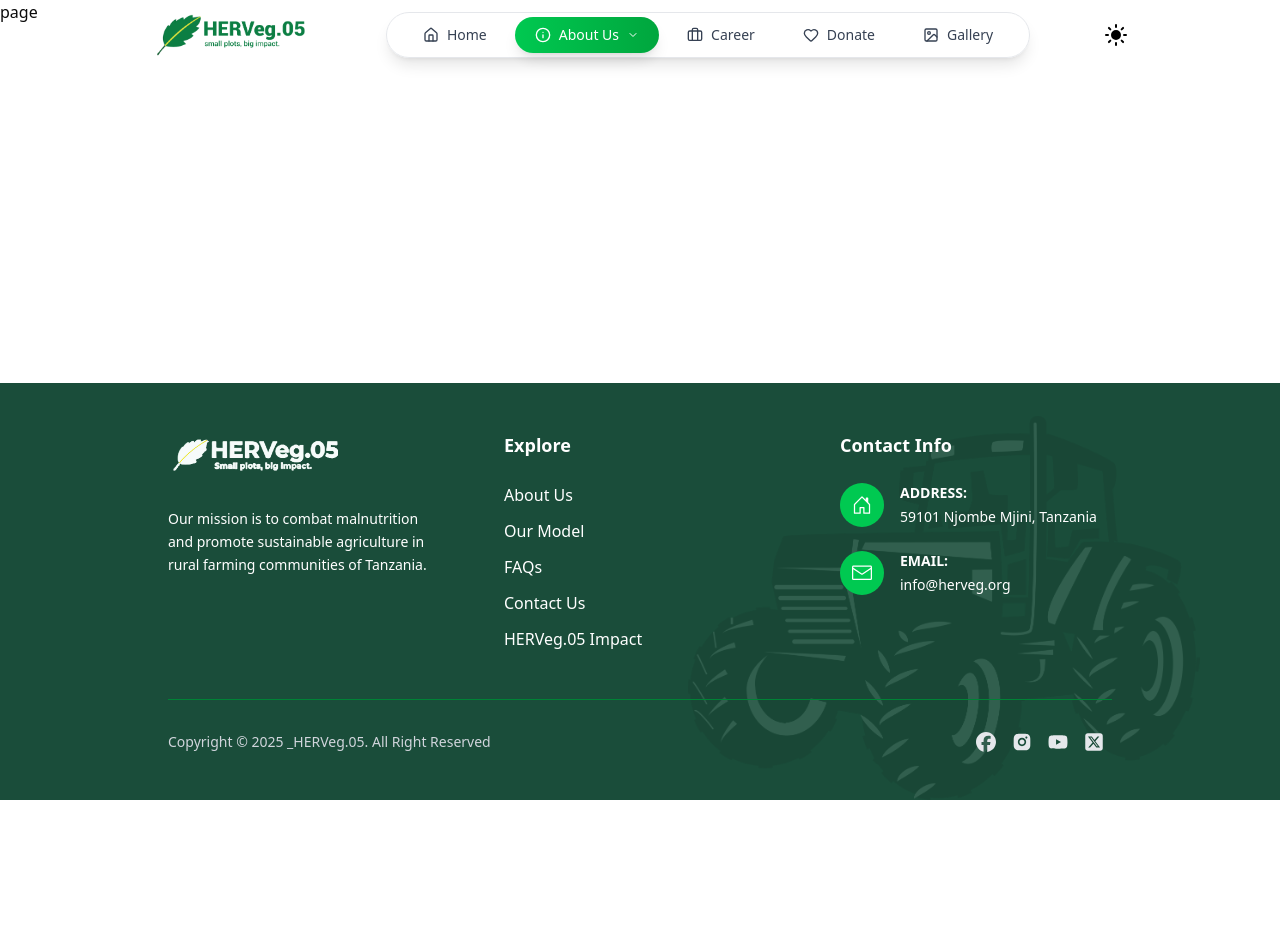
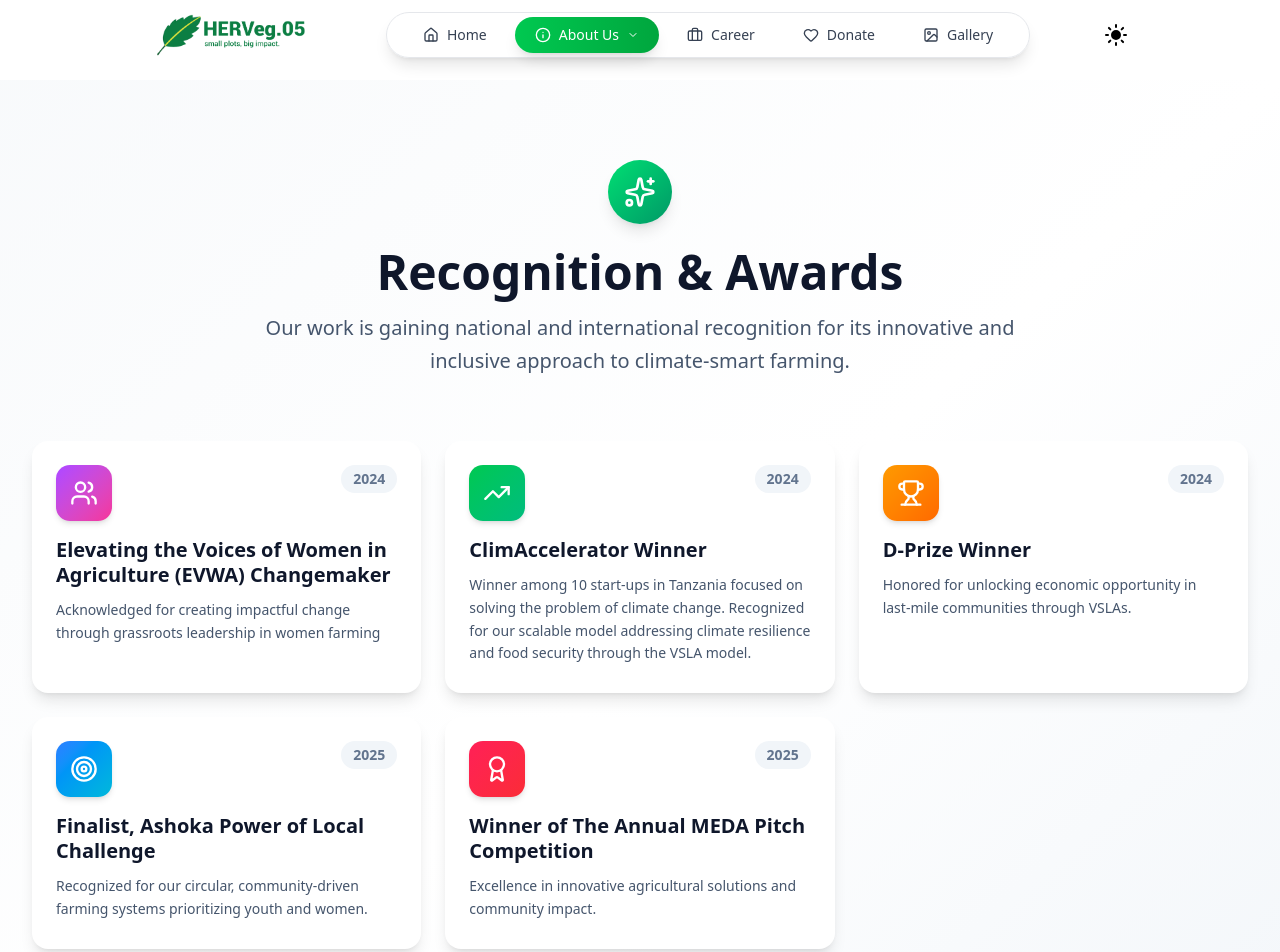
Before and after one commit to Mhando-Z/HervegWeb, a Next.js app: page /aboutus/awards in a window 1280 px wide. Shown: the top 952 px of the page. Before the commit the page ends 800 px from the top, so only its background shows below. Built offline with nearby package versions, Linux system fonts and the light colour scheme; a web font is replaced by a local one.

Commit message:
Phase One

```diff
--- a/src/app/aboutus/awards/page.jsx
+++ b/src/app/aboutus/awards/page.jsx
@@ -1,7 +1,179 @@
+"use client";
+
 import React from "react";
+import { motion } from "framer-motion";
+import {
+  Trophy,
+  Award,
+  TrendingUp,
+  Users,
+  Target,
+  Sparkles,
+} from "lucide-react";
 
-function page() {
-  return <div>page</div>;
+const awards = [
+  {
+    id: 1,
+    year: "2024",
+    title: "Elevating the Voices of Women in Agriculture (EVWA) Changemaker",
+    description:
+      "Acknowledged for creating impactful change through grassroots leadership in women farming",
+    icon: Users,
+    color: "from-purple-500 to-pink-500",
+  },
+  {
+    id: 2,
+    year: "2024",
+    title: "ClimAccelerator Winner",
+    description:
+      "Winner among 10 start-ups in Tanzania focused on solving the problem of climate change. Recognized for our scalable model addressing climate resilience and food security through the VSLA model.",
+    icon: TrendingUp,
+    color: "from-green-500 to-emerald-500",
+  },
+  {
+    id: 3,
+    year: "2024",
+    title: "D-Prize Winner",
+    description:
+      "Honored for unlocking economic opportunity in last-mile communities through VSLAs.",
+    icon: Trophy,
+    color: "from-amber-500 to-orange-500",
+  },
+  {
+    id: 4,
+    year: "2025",
+    title: "Finalist, Ashoka Power of Local Challenge",
+    description:
+      "Recognized for our circular, community-driven farming systems prioritizing youth and women.",
+    icon: Target,
+    color: "from-blue-500 to-cyan-500",
+  },
+  {
+    id: 5,
+    year: "2025",
+    title: "Winner of The Annual MEDA Pitch Competition",
+    description:
+      "Excellence in innovative agricultural solutions and community impact.",
+    icon: Award,
+    color: "from-rose-500 to-red-500",
+  },
+];
+
+const container = {
+  hidden: { opacity: 0 },
+  show: {
+    opacity: 1,
+    transition: {
+      staggerChildren: 0.15,
+    },
+  },
+};
+
+const item = {
+  hidden: { opacity: 0, y: 20 },
+  show: { opacity: 1, y: 0 },
+};
+
+export default function RecognitionAwards() {
+  return (
+    <section className="min-h-screen bg-linear-to-br md:mt-20 from-slate-50 via-white to-slate-100 py-20 px-4 sm:px-6 lg:px-8">
+      <div className="max-w-7xl mx-auto">
+        {/* Header */}
+        <motion.div
+          initial={{ opacity: 0, y: -30 }}
+          animate={{ opacity: 1, y: 0 }}
+          transition={{ duration: 0.6 }}
+          className="text-center mb-16"
+        >
+          <motion.div
+            initial={{ scale: 0 }}
+            animate={{ scale: 1 }}
+            transition={{ delay: 0.2, type: "spring", stiffness: 200 }}
+            className="inline-flex items-center justify-center w-16 h-16 mb-6 rounded-full bg-linear-to-br from-green-400 to-emerald-600 shadow-lg"
+          >
+            <Sparkles className="w-8 h-8 text-white" />
+          </motion.div>
+
+          <h2 className="text-4xl sm:text-5xl font-bold text-slate-900 mb-4">
+            Recognition & Awards
+          </h2>
+          <p className="text-lg sm:text-xl text-slate-600 max-w-3xl mx-auto leading-relaxed">
+            Our work is gaining national and international recognition for its
+            innovative and inclusive approach to climate-smart farming.
+          </p>
+        </motion.div>
+
+        {/* Awards Grid */}
+        <motion.div
+          variants={container}
+          initial="hidden"
+          animate="show"
+          className="grid gap-6 md:grid-cols-2 lg:grid-cols-3 mb-12"
+        >
+          {awards.map((award, index) => {
+            const IconComponent = award.icon;
+            return (
+              <motion.div
+                key={award.id}
+                variants={item}
+                whileHover={{ y: -8, transition: { duration: 0.3 } }}
+                className="group relative bg-white rounded-2xl shadow-lg hover:shadow-2xl transition-all duration-300 overflow-hidden"
+              >
+                {/* linear Border Effect */}
+                <div
+                  className={`absolute inset-0 bg-linear-to-br ${award.color} opacity-0 group-hover:opacity-10 transition-opacity duration-300`}
+                />
+
+                {/* Content */}
+                <div className="relative p-6">
+                  {/* Icon and Year */}
+                  <div className="flex items-start justify-between mb-4">
+                    <div
+                      className={`flex items-center justify-center w-14 h-14 rounded-xl bg-linear-to-br ${award.color} shadow-md`}
+                    >
+                      <IconComponent className="w-7 h-7 text-white" />
+                    </div>
+                    <span className="text-sm font-semibold text-slate-500 bg-slate-100 px-3 py-1 rounded-full">
+                      {award.year}
+                    </span>
+                  </div>
+
+                  {/* Title */}
+                  <h3 className="text-xl font-bold text-slate-900 mb-3 leading-tight group-hover:text-transparent group-hover:bg-clip-text group-hover:bg-linear-to-r group-hover:from-green-600 group-hover:to-emerald-600 transition-all duration-300">
+                    {award.title}
+                  </h3>
+
+                  {/* Description */}
+                  <p className="text-slate-600 text-sm leading-relaxed">
+                    {award.description}
+                  </p>
+                </div>
+
+                {/* Bottom Accent */}
+                <div
+                  className={`h-1 bg-linear-to-r ${award.color} transform scale-x-0 group-hover:scale-x-100 transition-transform duration-300 origin-left`}
+                />
+              </motion.div>
+            );
+          })}
+        </motion.div>
+
+        {/* Bottom Statement */}
+        <motion.div
+          initial={{ opacity: 0, y: 30 }}
+          animate={{ opacity: 1, y: 0 }}
+          transition={{ delay: 0.8, duration: 0.6 }}
+          className="bg-linear-to-r from-green-600 to-emerald-600 rounded-2xl shadow-2xl p-8 sm:p-12 text-center"
+        >
+          <p className="text-white text-lg sm:text-xl font-medium leading-relaxed max-w-4xl mx-auto">
+            These accolades affirm our belief that{" "}
+            <span className="font-bold underline decoration-white/50">
+              local solutions, when led by those closest to the challenges, can
+              drive global impact.
+            </span>
+          </p>
+        </motion.div>
+      </div>
+    </section>
+  );
 }
-
-export default page;
```
